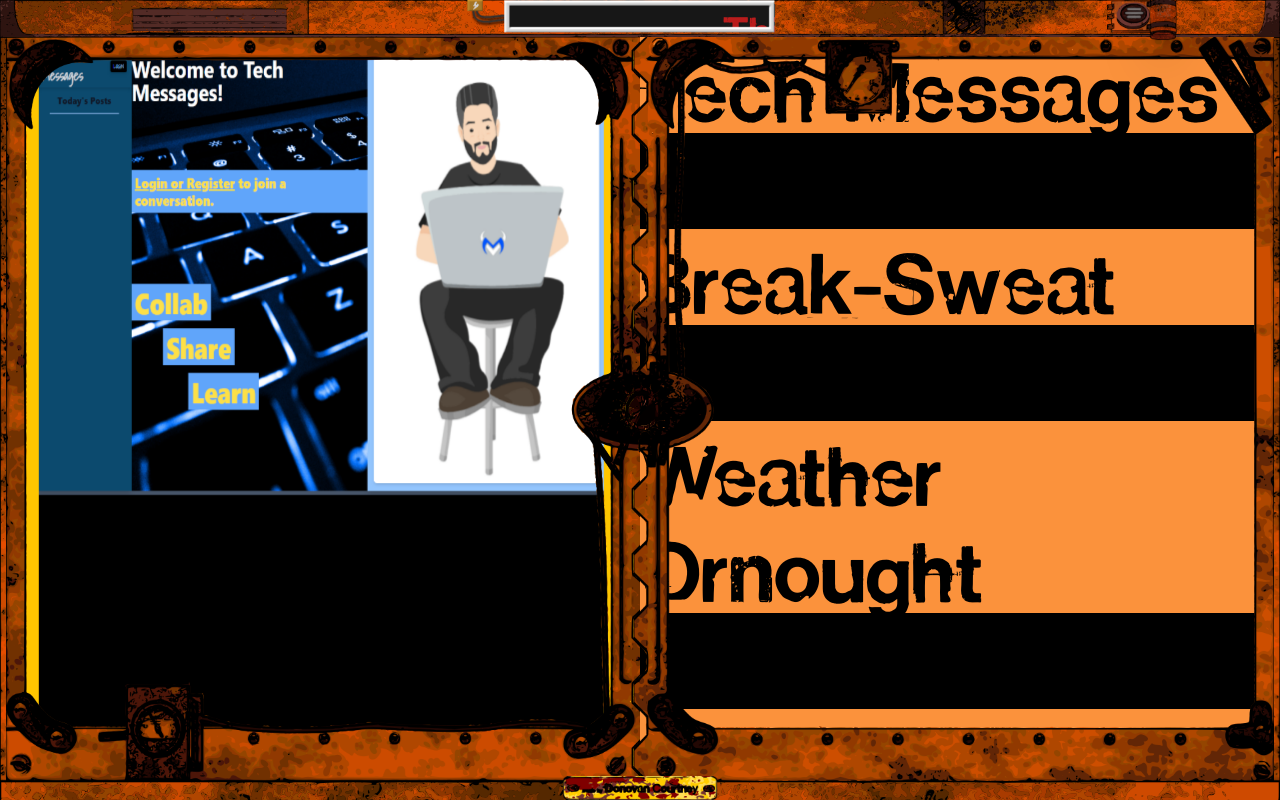
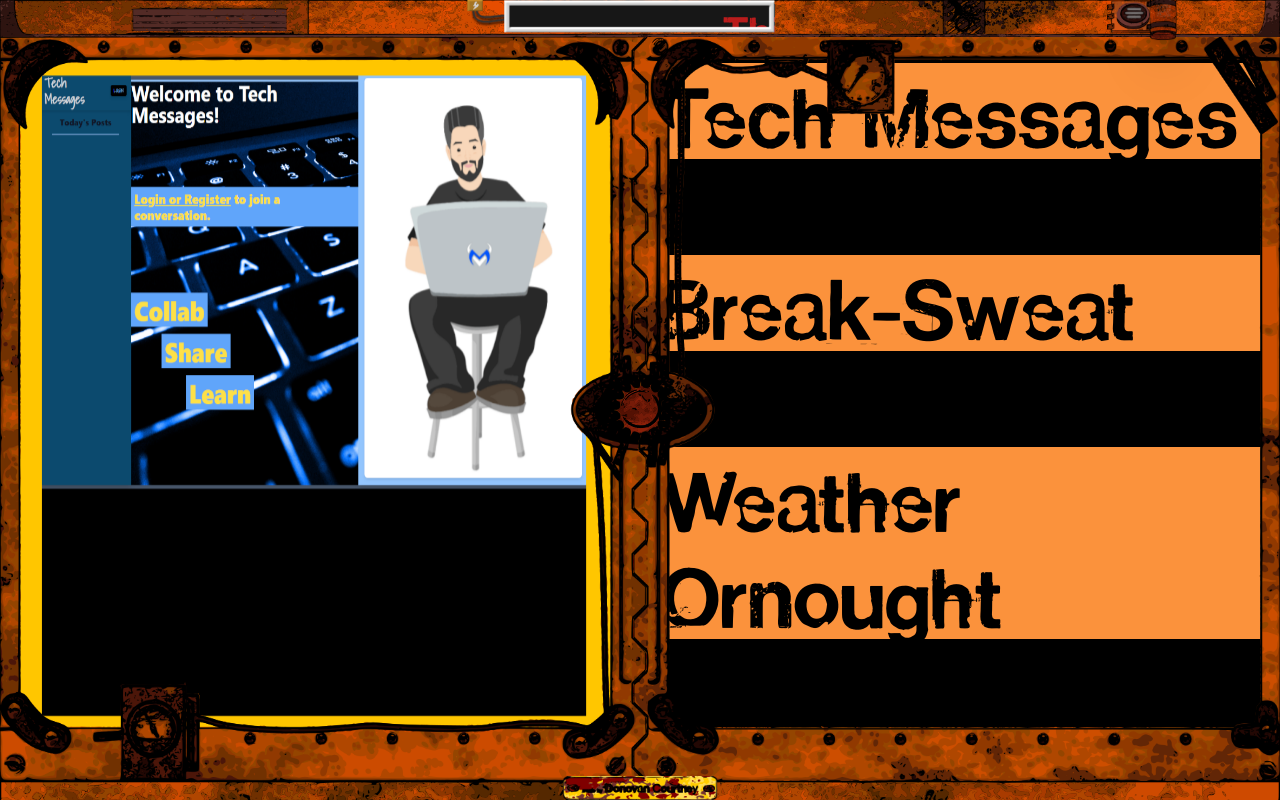
Before and after one commit to decourtney/react-portfolio, a React (Create React App) app: page /projects in a window 1280 px wide. Built offline with nearby package versions, Linux system fonts and the light colour scheme.

Commit message:
project panel adjustments

```diff
--- a/public/index.html
+++ b/public/index.html
@@ -26,7 +26,7 @@
     -->
     <title>React App</title>
   </head>
-  <body class="">
+  <body>
     <noscript>You need to enable JavaScript to run this app.</noscript>
     <div id="root" class="flex flex-col w-full h-screen max-h-screen"></div>
     <!--
--- a/src/components/About/index.tsx
+++ b/src/components/About/index.tsx
@@ -1,28 +1,24 @@
 import React, { useEffect, useState } from "react";
 
-type AboutProps = {
-  data: string;
-};
-
-const AboutLeft = ({ data }: AboutProps) => {
+const AboutLeft = () => {
   const [loadContent, setLoadContent] = useState("");
 
   return (
     <>
       <div>
-        <p className="text-6xl">{data}</p>
+        <p className="text-6xl">{}</p>
       </div>
     </>
   );
 };
 
-const AboutRight = ({ data }: AboutProps) => {
+const AboutRight = () => {
   const [loadContent, setLoadContent] = useState("");
 
   return (
     <>
       <div>
-        <p className="text-6xl">{data}</p>
+        <p className="text-6xl">{}</p>
       </div>
     </>
   );
--- a/src/components/Panels/index.tsx
+++ b/src/components/Panels/index.tsx
@@ -22,7 +22,7 @@
 const LeftPanel = ({ contentLeft }: LeftPanelProps) => {
   const dispatch = useAppDispatch();
 
-  const direction = {
+  const variantsLeft = {
     close: {
       x: "0%",
       transition: {
@@ -42,7 +42,7 @@
   // Currently this prevents the menu from dropping down until this panel has finished the close animation.
   // For now this is the easiest fix to prevent breaking the routes from spam clicking page links
   const handleAnimationComplete = (variant: any) => {
-    if(variant === 'close') dispatch(setIsLoading(false))
+    if (variant === 'close') dispatch(setIsLoading(false))
   };
 
   return (
@@ -51,18 +51,17 @@
         id="left-panel"
         className="relative flex w-1/2 h-full"
         key={contentLeft ? contentLeft.props.data : null}
-        variants={direction}
+        variants={variantsLeft}
         initial="open"
         animate="close"
         exit="open"
         onAnimationComplete={(variant) => handleAnimationComplete(variant)}
       >
-        <img src={borderPad} />
         <img
           src={panelCogBase}
           className="absolute top-[50%] -right-[4.5%] w-[17%] transform -translate-y-[50%] -z-10"
         />
-        <div className="leftpanel-border absolute w-full h-full left-0 ml-[1%] pointer-events-none"></div>
+        <div className="leftpanel-border absolute w-[101%] h-full left-0 pointer-events-none"></div>
         <div className="flex w-full">
           {contentLeft}
         </div>
@@ -72,7 +71,7 @@
 };
 
 const RightPanel = ({ contentRight }: RightPanelProps) => {
-  const variants = {
+  const variantsRight = {
     close: {
       x: "0%",
       transition: {
@@ -95,20 +94,22 @@
         id="right-panel"
         className="relative flex w-1/2 h-full"
         key={contentRight ? contentRight.props.data : null}
-        variants={variants}
+        variants={variantsRight}
         initial="open"
         animate="close"
         exit="open"
       >
-        <img
-          src={panelCog}
-          className="absolute top-[50.2%] -left-[3.7%] w-[8%] h-[8%] transform -translate-y-[50%]"
-        />
-        <div className="rightpanel-border absolute w-full h-full right-0 mr-[1%] pointer-events-none"></div>
+        {/* Moving the cog has gotten weird. Trying to animate it made it weirder.
+        Stick with simple solution - have cog display page icon and move(scale) up maybe.
+        Can probably get rid of the cog. Can adjust PNGs to match changes*/}
+        {/* <img
+          src={panelCogAlt}
+          className="absolute top-[50%] -left-[4%] w-[8%] h-[8%] z-10"
+        /> */}
+        <div className="rightpanel-border absolute w-[101%] h-full right-0 pointer-events-none"></div>
         <div className="flex w-full">
           {contentRight}
         </div>
-        <img src={borderPad}/>
       </motion.div>
     </>
   );
--- a/src/components/Projects/Project.tsx
+++ b/src/components/Projects/ProjectDetails.tsx
@@ -67,7 +67,6 @@
           <div className="details-lighting flex flex-col h-full px-[10%] py-[10%] text-[#ffffff] bg-black overflow-scroll scrollbar-hide">
             <div className="flex w-full justify-between items-center">
               <h1 className="text-7xl pb-[2%] mr-[1%]">{props.name}</h1>
-              <h1 className="text-7xl pb-[2%] mr-[1%]">{props.name}</h1>
               <div className="flex flex-row h-0 space-x-2 ml-[5%]">
                 <div className="w-[30%] ">
                   <a href={props.repo}>
--- a/src/components/Projects/index.tsx
+++ b/src/components/Projects/index.tsx
@@ -9,7 +9,7 @@
   useAnimate,
   useAnimation,
 } from "framer-motion";
-import ProjectDetails from "./Project";
+import ProjectDetails from "./ProjectDetails";
 
 interface Project {
   name: string;
@@ -70,7 +70,7 @@
   return (
     <>
       {/* Carousel repurposed from https://dev.to/satel/animated-carousel-with-framer-motion-2fp */}
-      <div className="relative w-full transform -translate-x-[1%] -translate-y-[2%] -z-10 bg-black">
+      <div className="relative w-full mx-[3%] my-[4%] -translate-x-[1%] -translate-y-[2%] -z-10 bg-black">
         <AnimatePresence custom={direction} >
           <motion.div
             key={currentPage}
@@ -137,7 +137,7 @@
   };
 
   return (
-    <div className="flex w-full justify-end overflow-auto scrollbar-hide bg-black">
+    <div className="flex w-full mx-[3%] mt-[4%] mb-[5%] justify-end overflow-auto scrollbar-hide bg-black">
       <ul className="flex-col list-none space-y-24">
         {data.map((project, index) => {
           return (
--- a/src/output.css
+++ b/src/output.css
@@ -595,8 +595,8 @@
   left: -.2%;
 }
 
-.-left-\[3\.7\%\] {
-  left: -3.7%;
+.-left-\[4\%\] {
+  left: -4%;
 }
 
 .-left-\[6\.1\%\] {
@@ -643,10 +643,6 @@
   left: 0px;
 }
 
-.left-1\/2 {
-  left: 50%;
-}
-
 .left-\[0\%\] {
   left: 0%;
 }
@@ -743,6 +739,30 @@
   z-index: 50;
 }
 
+.m-\[3\%\] {
+  margin: 3%;
+}
+
+.mx-\[3\%\] {
+  margin-left: 3%;
+  margin-right: 3%;
+}
+
+.my-\[\] {
+  margin-top: ;
+  margin-bottom: ;
+}
+
+.my-\[5\%\] {
+  margin-top: 5%;
+  margin-bottom: 5%;
+}
+
+.my-\[4\%\] {
+  margin-top: 4%;
+  margin-bottom: 4%;
+}
+
 .-ml-\[1\%\] {
   margin-left: -1%;
 }
@@ -767,10 +787,6 @@
   margin-left: 0%;
 }
 
-.ml-\[1\%\] {
-  margin-left: 1%;
-}
-
 .ml-\[13\%\] {
   margin-left: 13%;
 }
@@ -839,6 +855,38 @@
   margin-top: 5.5%;
 }
 
+.mt-\[5\%\] {
+  margin-top: 5%;
+}
+
+.mt-\[4\%\] {
+  margin-top: 4%;
+}
+
+.mb-\[\] {
+  margin-bottom: ;
+}
+
+.mb-\[4\] {
+  margin-bottom: 4;
+}
+
+.mb-\[4\%\] {
+  margin-bottom: 4%;
+}
+
+.mb-\[6\%\] {
+  margin-bottom: 6%;
+}
+
+.mb-\[10\%\] {
+  margin-bottom: 10%;
+}
+
+.mb-\[5\%\] {
+  margin-bottom: 5%;
+}
+
 .flex {
   display: flex;
 }
@@ -851,6 +899,10 @@
   height: 40%;
 }
 
+.h-\[75\%\] {
+  height: 75%;
+}
+
 .h-\[8\%\] {
   height: 8%;
 }
@@ -867,14 +919,6 @@
   height: 100vh;
 }
 
-.h-\[\] {
-  height: ;
-}
-
-.h-\[75\%\] {
-  height: 75%;
-}
-
 .max-h-screen {
   max-height: 100vh;
 }
@@ -887,6 +931,10 @@
   width: 1.8%;
 }
 
+.w-\[101\%\] {
+  width: 101%;
+}
+
 .w-\[11\%\] {
   width: 11%;
 }
@@ -907,6 +955,10 @@
   width: 2%;
 }
 
+.w-\[21\%\] {
+  width: 21%;
+}
+
 .w-\[24\%\] {
   width: 24%;
 }
@@ -957,14 +1009,6 @@
 
 .w-screen {
   width: 100vw;
-}
-
-.w-\[\] {
-  width: ;
-}
-
-.w-\[21\%\] {
-  width: 21%;
 }
 
 .flex-shrink {
@@ -1123,6 +1167,11 @@
   background-color: rgb(74 222 128 / var(--tw-bg-opacity));
 }
 
+.bg-neutral-900 {
+  --tw-bg-opacity: 1;
+  background-color: rgb(23 23 23 / var(--tw-bg-opacity));
+}
+
 .bg-orange-400 {
   --tw-bg-opacity: 1;
   background-color: rgb(251 146 60 / var(--tw-bg-opacity));
@@ -1131,16 +1180,6 @@
 .bg-pink-300 {
   --tw-bg-opacity: 1;
   background-color: rgb(249 168 212 / var(--tw-bg-opacity));
-}
-
-.bg-pink-400 {
-  --tw-bg-opacity: 1;
-  background-color: rgb(244 114 182 / var(--tw-bg-opacity));
-}
-
-.bg-neutral-900 {
-  --tw-bg-opacity: 1;
-  background-color: rgb(23 23 23 / var(--tw-bg-opacity));
 }
 
 .bg-\[radial-gradient\(circle_at_center\2c _var\(--tw-gradient-stops\)\)\] {
@@ -1181,6 +1220,14 @@
   padding-bottom: 2%;
 }
 
+.pb-\[\] {
+  padding-bottom: ;
+}
+
+.pb-\[56\.25\%\] {
+  padding-bottom: 56.25%;
+}
+
 .text-center {
   text-align: center;
 }
@@ -1194,6 +1241,11 @@
   line-height: 2.25rem;
 }
 
+.text-5xl {
+  font-size: 3rem;
+  line-height: 1;
+}
+
 .text-6xl {
   font-size: 3.75rem;
   line-height: 1;
@@ -1209,38 +1261,6 @@
   line-height: 1;
 }
 
-.text-xl {
-  font-size: 1.25rem;
-  line-height: 1.75rem;
-}
-
-.text-2xl {
-  font-size: 1.5rem;
-  line-height: 2rem;
-}
-
-.text-\[5\%\] {
-  font-size: 5%;
-}
-
-.text-\[100\%\] {
-  font-size: 100%;
-}
-
-.text-4xl {
-  font-size: 2.25rem;
-  line-height: 2.5rem;
-}
-
-.text-5xl {
-  font-size: 3rem;
-  line-height: 1;
-}
-
-.font-bold {
-  font-weight: 700;
-}
-
 .text-\[\#ffffff\] {
   --tw-text-opacity: 1;
   color: rgb(255 255 255 / var(--tw-text-opacity));
@@ -1249,10 +1269,6 @@
 .text-red-700 {
   --tw-text-opacity: 1;
   color: rgb(185 28 28 / var(--tw-text-opacity));
-}
-
-.text-\[\] {
-  color: ;
 }
 
 .drop-shadow-2xl {
@@ -1392,39 +1408,6 @@
 
   100% {
     background-color: #f6ff00;
-  }
-}
-
-.loading-backlit {
-  width: 21%;
-  height: 75%;
-  background-color: #010101;
-  -webkit-animation-name: loading;
-          animation-name: loading;
-  -webkit-animation-duration: 0.5s;
-          animation-duration: 0.5s;
-  -webkit-animation-iteration-count: infinite;
-          animation-iteration-count: infinite;
-  animation-direction: alternate-reverse;
-}
-
-@-webkit-keyframes loading {
-  0% {
-    background-color: #010101;
-  }
-
-  100% {
-    background-color: #fe0101;
-  }
-}
-
-@keyframes loading {
-  0% {
-    background-color: #010101;
-  }
-
-  100% {
-    background-color: #fe0101;
   }
 }
 
--- a/src/pages/About.tsx
+++ b/src/pages/About.tsx
@@ -10,8 +10,8 @@
   return (
     <>
       <GearBox animationDir={"open"} />
-      <LeftPanel contentLeft={<AboutLeft data={"About Me"} />} />
-      <RightPanel contentRight={<AboutRight data={"Under Construction"} />} />
+      <LeftPanel contentLeft={<AboutLeft />} />
+      <RightPanel contentRight={<AboutRight />} />
     </>
   );
 };
```
Also changed, not shown: src/input.css (+0 -19 lines).
